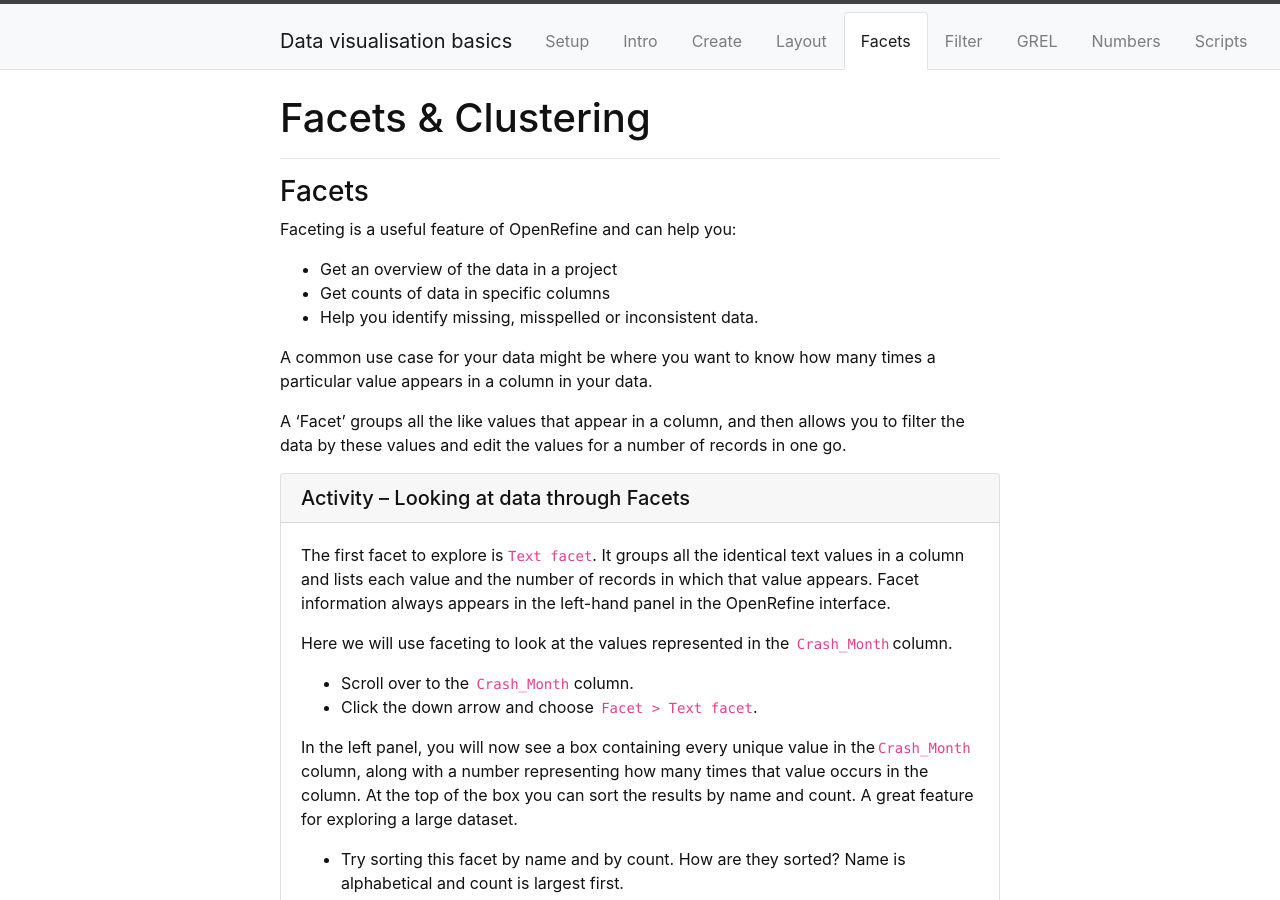
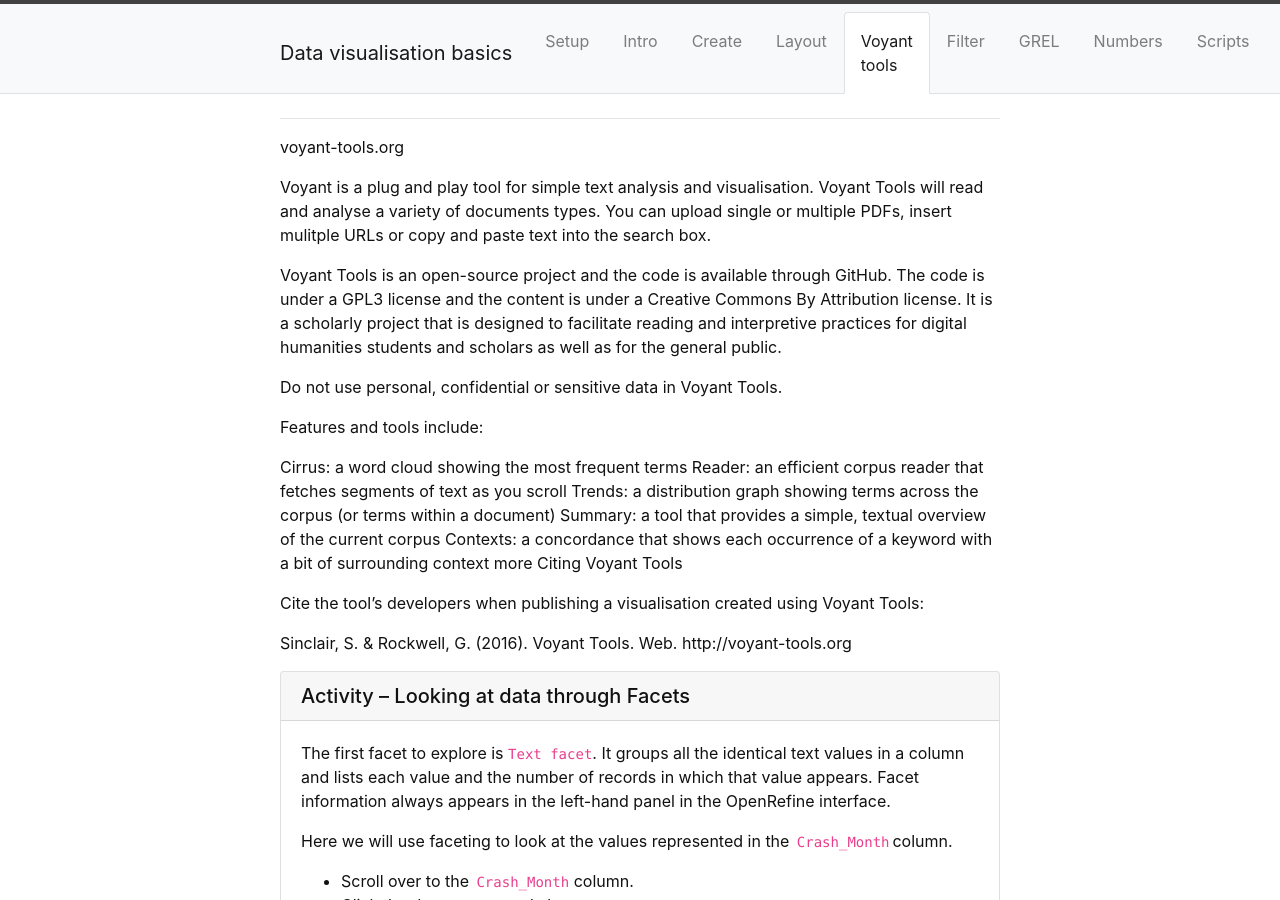
Before and after one commit to GULibrarySandbox/data-vis-basics, a Jekyll site: the page built from content/4-lesson.md, in a window 1280 px wide and 900 px high. Built offline with Jekyll 4.4.1, drawn with Linux system fonts in a browser that asks for light colours.

Commit message:
Update 4-lesson.md

```diff
--- a/content/4-lesson.md
+++ b/content/4-lesson.md
@@ -1,21 +1,30 @@
 ---
-title: Facets
+title: Voyant tools
 nav: true
 ---
-# Facets & Clustering
 
 --------
+voyant-tools.org
 
-### Facets
-Faceting is a useful feature of OpenRefine and can help you:
-- Get an overview of the data in a project
-- Get counts of data in specific columns
-- Help you identify missing, misspelled or inconsistent data.
+Voyant is a plug and play tool for simple text analysis and visualisation.   Voyant Tools will read and analyse a variety of documents types.  You can upload single or multiple PDFs, insert  mulitple URLs or copy and paste text into the search box.
 
-A common use case for your data might be where you want to know how many times a particular value appears in a column in your data.
+Voyant Tools is an open-source project and the code is available through GitHub.  The code is under a GPL3 license and the content is under a Creative Commons By Attribution license.   It is a scholarly project that is designed to facilitate reading and   interpretive practices for digital humanities students and scholars as well as for the general public.
 
-A 'Facet' groups all the like values that appear in a column, and then allows you to filter the data by these values
-and edit the values for a number of records in one go.
+Do not use personal, confidential or sensitive data in Voyant Tools.
+
+Features and tools include:
+
+Cirrus: a word cloud showing the most frequent terms
+Reader: an efficient corpus reader that fetches segments of text as you scroll
+Trends: a distribution graph showing terms across the corpus (or terms within a document)
+Summary: a tool that provides a simple, textual overview of the current corpus
+Contexts: a concordance that shows each occurrence of a keyword with a bit of surrounding context
+more
+Citing Voyant Tools
+
+Cite the tool's developers when publishing a visualisation created using Voyant Tools:
+
+Sinclair, S. & Rockwell, G. (2016). Voyant Tools. Web. http://voyant-tools.org
 
 
 {% capture text %}
```
